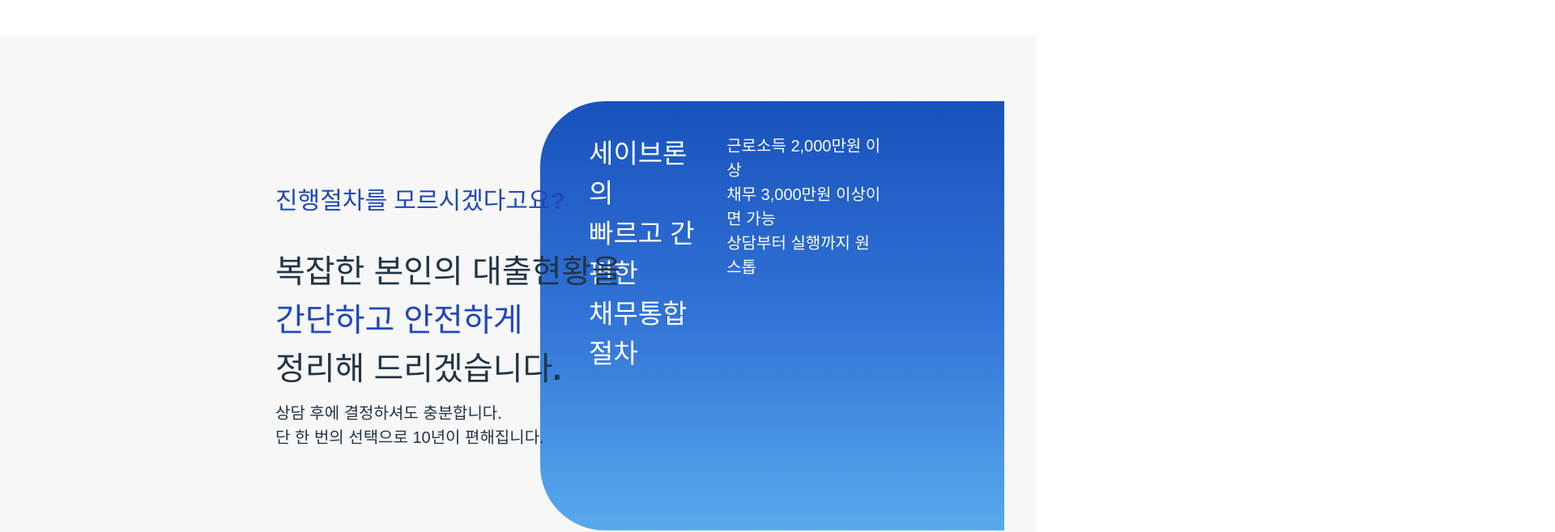
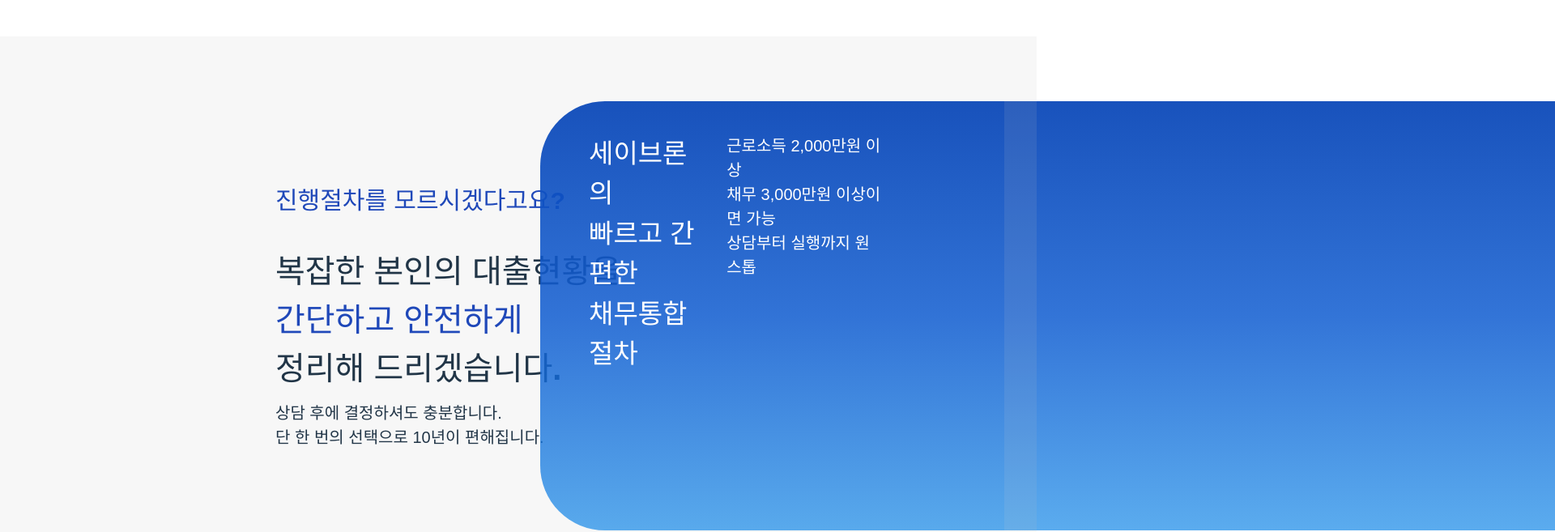
Before and after one commit to l1lsang/naran1234, a React (Vite) app: page / in a window 1280 px wide. Shown: the part 1760-2417 px from the top of the page at 81% size, 1920 px wide, since content can reach past the window. Built offline with nearby package versions, Linux system fonts and the light colour scheme.

Commit message:
Update App.css

```diff
--- a/src/App.css
+++ b/src/App.css
@@ -990,3 +990,25 @@
 .정신-inner{
  width:100% !important;
 }
+.세입 {
+  position: relative;
+  flex: 1;
+  overflow: visible;
+}
+
+/* 배경 확장 */
+.세입::after {
+  content: "";
+  position: absolute;
+  top: 0;
+  right: -100vw;        /* 화면 끝까지 */
+  width: 100vw;
+  height: 100%;
+  background: linear-gradient(
+    180deg,
+    #0b48b8f1 0%,
+    #125ed1dc 50%,
+    #1a8be8b7 100%
+  );
+  z-index: -1;
+}
```
